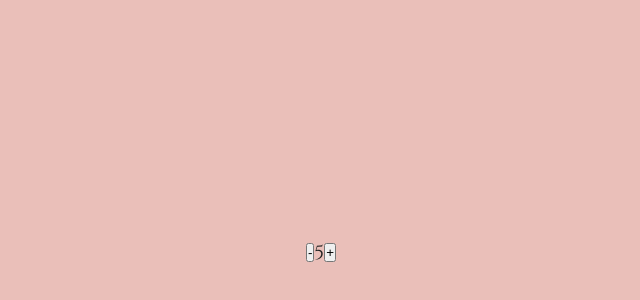
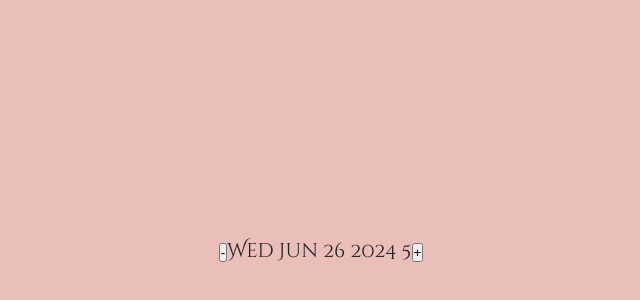
Before and after one commit to Azizalfauzi/classy-weather, a React (Create React App) app: page / in a window 1280 px wide. Shown: the part 150-450 px from the top of the page, without its empty margins (319-959 px from the left). Built offline with nearby package versions, Linux system fonts and the light colour scheme.

Commit message:
adding date and modified this component

```diff
--- a/src/App.js
+++ b/src/App.js
@@ -20,10 +20,14 @@
   }
 
   render() {
+    const date = new Date("june 21 2024");
+    date.setDate(date.getDate() + this.state.count);
     return (
       <div>
         <button onClick={this.handleDecrement}>-</button>
-        <span>{this.state.count}</span>
+        <span>
+          {date.toDateString()} {this.state.count}
+        </span>
         <button onClick={this.handleIncrement}>+</button>
       </div>
     );
```
